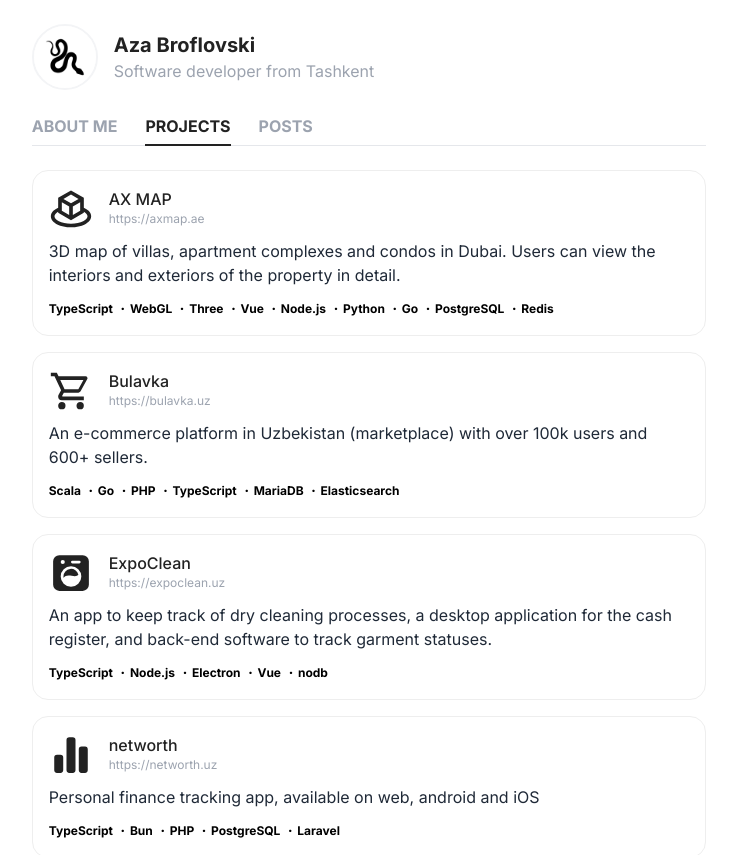
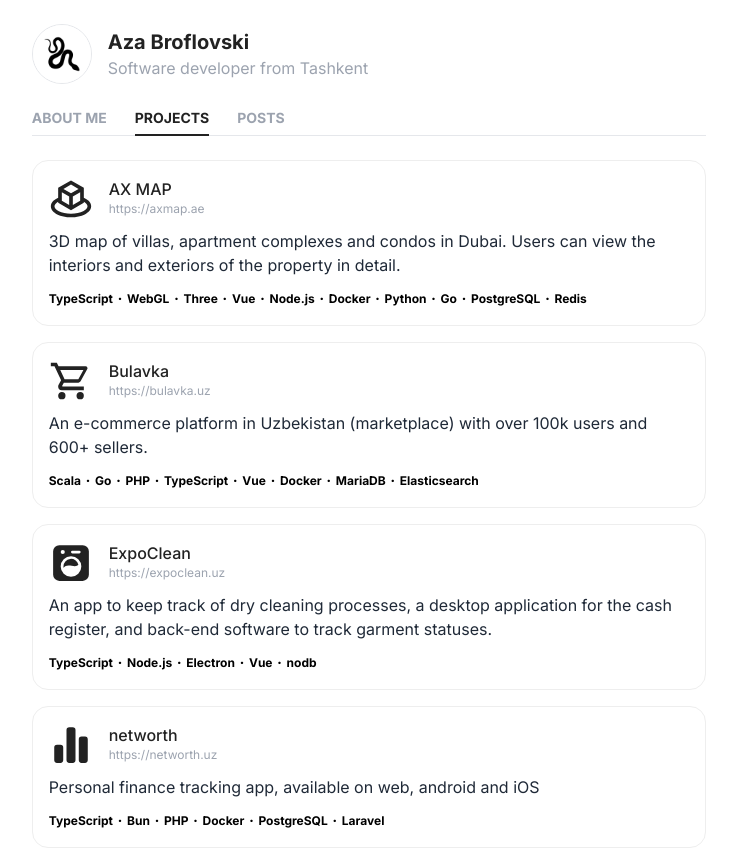
Before and after one commit to azabroflovski/azabroflovski, a Nuxt app: page /projects in a window 1280 px wide. Shown: the top 855 px of the page, without its empty margins (271-1008 px from the left). Built offline with nearby package versions, Linux system fonts and the light colour scheme.

Commit message:
feat: ui improvements

```diff
--- a/components/Author.vue
+++ b/components/Author.vue
@@ -3,7 +3,7 @@
     <img
         src="/logo.jpg"
         alt="snake logo"
-        class="sm:w-66px w-50px b-rd-50% mr-16px rounded-50% @light:border-solid @light:border-2 border-gray-100"
+        class="sm:w-60px w-50px b-rd-50% mr-16px rounded-50% @light:border-solid @light:border-1 border-gray-200"
     >
     <div>
       <div class="text-xl text-dark @dark:text-light font-bold">
--- a/components/Navigation.vue
+++ b/components/Navigation.vue
@@ -21,7 +21,7 @@ const navigation = [
         v-for="nav in navigation"
         :key="nav.name"
         :to="nav"
-        class="mr-7 text-gray text-base font-bold pb-1.6 border-b-2 border-b-solid border-b-transparent relative z-10"
+        class="mr-7 text-gray text-sm font-bold pb-1.6 border-b-2 border-b-solid border-b-transparent relative z-10"
         :class="{
           'border-b-dark! @dark:border-b-light! @dark:text-white! text-dark!': nav.name === $route.name
         }"
--- a/components/ProjectCard.vue
+++ b/components/ProjectCard.vue
@@ -28,7 +28,7 @@ defineProps<{
 
      <div class="text-black @dark:text-gray-600 font-bold mt-2 project__tags">
       <span v-for="item in project.technologies" :key="item" class="text-xs">
-        {{ item }} <b>&nbsp; · &nbsp;</b>
+        {{ item }}<b>&nbsp; · &nbsp;</b>
       </span>
      </div>
   </a>
--- a/pages/projects.vue
+++ b/pages/projects.vue
@@ -5,14 +5,14 @@ const projects = [
     description: '3D map of villas, apartment complexes and condos in Dubai. Users can view the interiors and exteriors of the property in detail.',
     url: 'https://axmap.ae',
     icon: '<svg xmlns="http://www.w3.org/2000/svg" width="1em" height="1em" viewBox="0 0 24 24"><path fill="currentColor" d="m12 1.842l7 4.084v5.401c1.03.452 1.927 1.018 2.61 1.687c.828.81 1.39 1.825 1.39 2.986c0 1.963-1.566 3.472-3.482 4.43C17.542 21.418 14.883 22 12 22s-5.543-.582-7.518-1.57C2.566 19.472 1 17.964 1 16c0-1.161.562-2.175 1.39-2.986c.683-.67 1.58-1.235 2.61-1.687V5.926zM5 13.56a5.8 5.8 0 0 0-1.212.884C3.224 14.996 3 15.525 3 16c0 .798.673 1.79 2.376 2.641C7.02 19.463 9.36 20 12 20s4.98-.537 6.624-1.359C20.327 17.79 21 16.798 21 16c0-.475-.224-1.004-.788-1.557A5.8 5.8 0 0 0 19 13.56v.515l-7 4.084l-7-4.084zm12-.633V8.365l-4 2.223v4.671zm-6 2.333v-4.67L7 8.364v4.56zM7.876 6.563L12 8.856l4.124-2.293L12 4.158z"/></svg>',
-    technologies: ['TypeScript', 'WebGL', 'Three', 'Vue', 'Node.js', 'Python', 'Go', 'PostgreSQL', 'Redis']
+    technologies: ['TypeScript', 'WebGL', 'Three', 'Vue', 'Node.js', 'Docker', 'Python', 'Go', 'PostgreSQL', 'Redis']
   },
   {
     title: 'Bulavka',
     description: 'An e-commerce platform in Uzbekistan (marketplace) with over 100k users and 600+ sellers.',
     url: 'https://bulavka.uz',
     icon: '<svg xmlns="http://www.w3.org/2000/svg" width="1em" height="1em" viewBox="0 0 24 24"><path fill="currentColor" d="M17 18a2 2 0 0 1 2 2a2 2 0 0 1-2 2a2 2 0 0 1-2-2c0-1.11.89-2 2-2M1 2h3.27l.94 2H20a1 1 0 0 1 1 1c0 .17-.05.34-.12.5l-3.58 6.47c-.34.61-1 1.03-1.75 1.03H8.1l-.9 1.63l-.03.12a.25.25 0 0 0 .25.25H19v2H7a2 2 0 0 1-2-2c0-.35.09-.68.24-.96l1.36-2.45L3 4H1zm6 16a2 2 0 0 1 2 2a2 2 0 0 1-2 2a2 2 0 0 1-2-2c0-1.11.89-2 2-2m9-7l2.78-5H6.14l2.36 5z"/></svg>',
-    technologies: ['Scala', 'Go', 'PHP', 'TypeScript', 'MariaDB', 'Elasticsearch']
+    technologies: ['Scala', 'Go', 'PHP', 'TypeScript', 'Vue', 'Docker', 'MariaDB', 'Elasticsearch']
   },
   {
     title: 'ExpoClean',
@@ -26,14 +26,14 @@ const projects = [
     description: 'Personal finance tracking app, available on web, android and iOS',
     url: 'https://networth.uz',
     icon: '<svg xmlns="http://www.w3.org/2000/svg" width="1em" height="1em" viewBox="0 0 24 24"><path fill="currentColor" d="M7.755 13.38v6.83a1.54 1.54 0 0 1-1.54 1.54h-1.81a1.54 1.54 0 0 1-1.55-1.54v-6.83a1.54 1.54 0 0 1 1.55-1.55h1.81a1.54 1.54 0 0 1 1.54 1.55m6.7-9.58v16.41a1.54 1.54 0 0 1-1.55 1.54h-1.81a1.55 1.55 0 0 1-1.55-1.54V3.8a1.56 1.56 0 0 1 1.55-1.55h1.81a1.55 1.55 0 0 1 1.55 1.55m6.69 5.18v11.23a1.54 1.54 0 0 1-1.54 1.54h-1.81a1.54 1.54 0 0 1-1.55-1.54V8.98a1.55 1.55 0 0 1 1.55-1.55h1.85a1.55 1.55 0 0 1 1.5 1.55"/></svg>',
-    technologies: ['TypeScript', 'Bun', 'PHP', 'PostgreSQL', 'Laravel']
+    technologies: ['TypeScript', 'Bun', 'PHP', 'Docker', 'PostgreSQL', 'Laravel']
   },
   {
     title: 'ezd',
     description: 'Bot for downloading content from popular platforms like TikTok, Instagram, etc.',
     url: 'https://t.me/ezd_robot',
     icon: '<svg xmlns="http://www.w3.org/2000/svg" width="1em" height="1em" viewBox="0 0 16 16"><path fill="currentColor" d="M2.75 14A1.75 1.75 0 0 1 1 12.25v-2.5a.75.75 0 0 1 1.5 0v2.5c0 .138.112.25.25.25h10.5a.25.25 0 0 0 .25-.25v-2.5a.75.75 0 0 1 1.5 0v2.5A1.75 1.75 0 0 1 13.25 14Z"/><path fill="currentColor" d="M7.25 7.689V2a.75.75 0 0 1 1.5 0v5.689l1.97-1.969a.749.749 0 1 1 1.06 1.06l-3.25 3.25a.75.75 0 0 1-1.06 0L4.22 6.78a.749.749 0 1 1 1.06-1.06z"/></svg>',
-    technologies: ['TypeScript', 'Bun', 'Redis', 'PostgreSQL']
+    technologies: ['TypeScript', 'Bun', 'Redis', 'Docker', 'PostgreSQL']
   },
   {
     title: 'FastNews',
```
